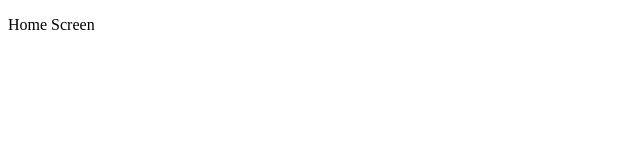
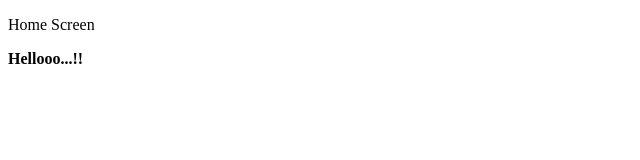
Before and after one commit to NagarjunReddy10/demo-session, a plain HTML site: page Home.html in a window 1280 px wide. Shown: the full height of the page, 0-640 px from the left. Drawn offline with Linux system fonts and the light colour scheme.

Commit message:
Added a Message

```diff
--- a/Home.html
+++ b/Home.html
@@ -7,5 +7,7 @@
 </head>
 <body>
     <p>Home Screen</p>
+
+    <p><b> Hellooo...!! </b></p>
 </body>
 </html>
```
